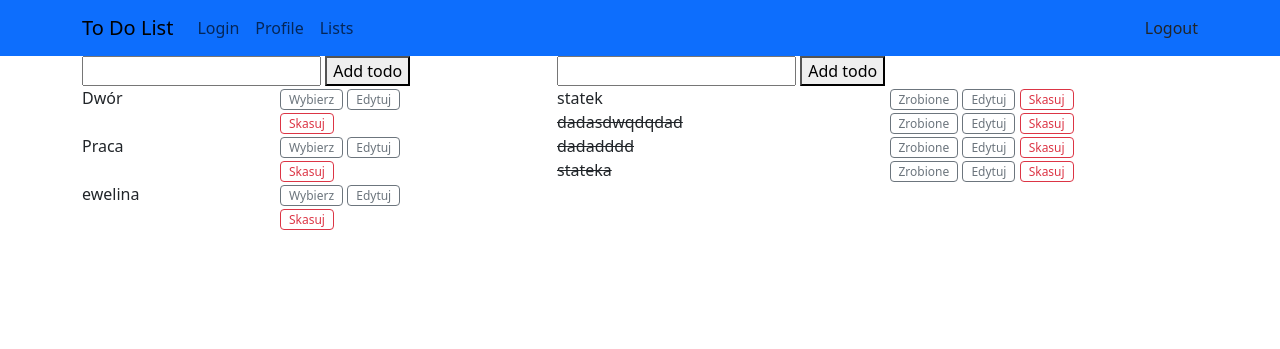
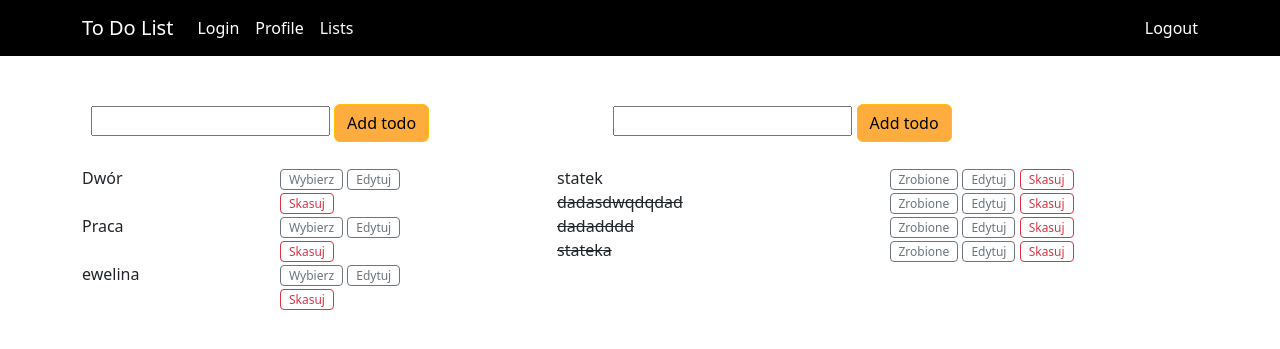
Before and after one commit to Dirmeril/To-do-list-Flask-sqlite3-, a Flask app: page / in a window 1280 px wide. Shown: the top 349 px of the page. Run offline with Flask 3, Linux system fonts and the light colour scheme; data comes from the database, SQL or seed files in the repository; both versions use the stored data as it was after the commit.

Commit message:
change of html code

```diff
--- a/templates/base.html
+++ b/templates/base.html
@@ -12,8 +12,7 @@
 
     {% block fast %} {% endblock %}
 
-    {% block main %} {% endblock %}
-
+    {% block main %}  {% endblock %}
     <script src="https://cdn.jsdelivr.net/npm/bootstrap@5.3.2/dist/js/bootstrap.bundle.min.js" integrity="sha384-C6RzsynM9kWDrMNeT87bh95OGNyZPhcTNXj1NW7RuBCsyN/o0jlpcV8Qyq46cDfL" crossorigin="anonymous"></script>
   </body>
 </html>
--- a/templates/index.html
+++ b/templates/index.html
@@ -13,9 +13,9 @@
 {% endblock %}
 
 {% block main %}
-
-
+&nbsp
   <div class="container text-break">
+    &nbsp
     <div class="container text-center">
       <div class="row">
         <div class="col">
@@ -24,21 +24,25 @@
       </div>
     </div>
         <div class="row " >
-                <div class="col-5">
+          <div class="col-4">
+            <div class="d-flex justify-content-center align-items-center text-center">
           <form action="{{url_for('add')}}" method="POST">
             <input type="text" name="todo">
-                  <button type="submit"> Add todo</button>
-                </form>
-              </div>
-
-              <div class="col-7">
-                <form action="{{url_for('add_side', todo_side=action)}}" method="POST">
-                  <input type="text" name="todo_side">
-                  <button type="submit"> Add todo</button>
+            <button type="submit" class="btn btn-warning"> Add todo</button>
           </form>
         </div>
       </div>
 
+        <div class="col-7">
+          <div class="d-flex justify-content-center align-items-center text-center">
+          <form action="{{url_for('add_side', todo_side=action)}}" method="POST">
+            <input type="text" name="todo_side">
+            <button type="submit" class="btn btn-warning"> Add todo</button>
+          </form>
+        </div>
+        </div>
+      </div>
+      &nbsp
       <div class="row">
       <div class="col-5">
               {% for todo in todos %}
@@ -53,8 +57,8 @@
                 </div>
               </div>
               {% endfor %}
+      </div>
 
-            </div>
       <div class="col-7">
         {% if todos_side != False %}
             {% for todo in todos_side %}
@@ -74,7 +78,10 @@
     </div>
   </div>
 
-
-
+<style>
+  .btn-warning {
+    background-color: #ffac3e;
+  }
+  </style>
 
 {% endblock %}
--- a/templates/menu_bar.html
+++ b/templates/menu_bar.html
@@ -1,23 +1,23 @@
-<nav class="navbar navbar-expand-lg bg-primary">
+<nav class="navbar navbar-expand-lg" style="background-color: #000000; color: #ffffff;">
   <div class="container">
-    <a class="navbar-brand" href="#">To Do List</a>
+    <a class="navbar-brand" href="#" style="color: #ffffff;">To Do List</a>
     <button class="navbar-toggler" type="button" data-bs-toggle="collapse" data-bs-target="#navbarNav" aria-controls="navbarNav" aria-expanded="false" aria-label="Toggle navigation">
       <span class="navbar-toggler-icon"></span>
     </button>
     <div class="collapse navbar-collapse" id="navbarNav">
       <ul class="navbar-nav me-auto mb-2 mb-lg-0">
         <li class="nav-item">
-          <a class="nav-link" href="{{ url_for('login') }}">Login</a>
+          <a class="nav-link" href="{{ url_for('login') }}" style="color: #ffffff;">Login</a>
         </li>
         <li class="nav-item">
-          <a class="nav-link" href="#">Profile</a>
+          <a class="nav-link" href="#" style="color: #ffffff;">Profile</a>
         </li>
         <li class="nav-item">
-          <a class="nav-link {{ 'active' if active_menu=='logout' }}" href="{{ url_for('index') }}">Lists</a>
+          <a class="nav-link {{ 'active' if active_menu=='logout' }}" href="{{ url_for('index') }}" style="color: #ffffff;">Lists</a>
         </li>
       </ul>
         <li class="d-flex">
-          <a class="nav-link {{ 'active' if active_menu=='logout' }}" href="{{ url_for('logout') }}">Logout</a>
+          <a class="nav-link {{ 'active' if active_menu=='logout' }}" href="{{ url_for('logout') }}" style="color: #ffffff;">Logout</a>
         </li>
 
     </div>
```
Also changed, not shown: templates/edit.html (+12 -5 lines), templates/edit_side.html (+12 -5 lines), templates/login.html (+6 -1 lines), data/tododb.db. Lines whose indentation alone changed are shown as unchanged.
